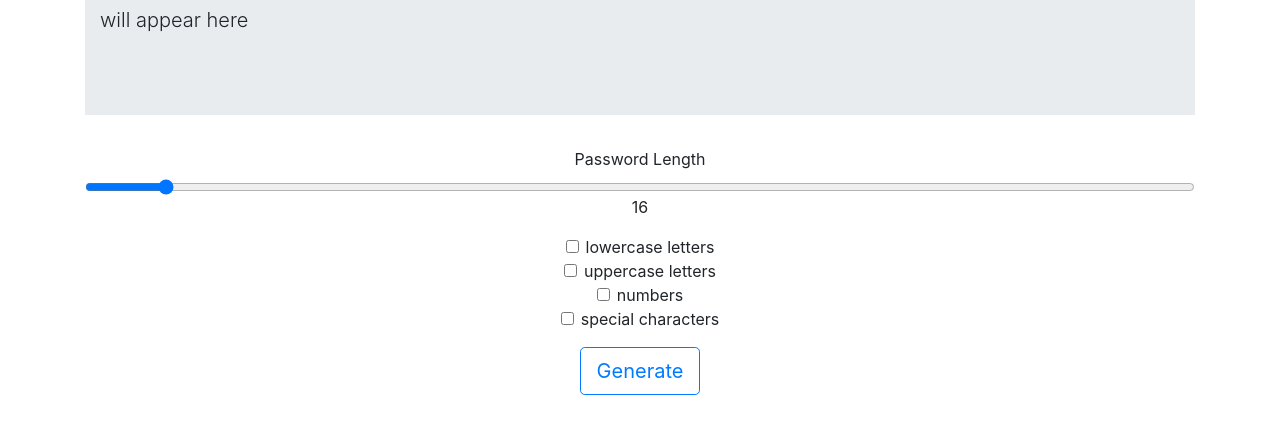
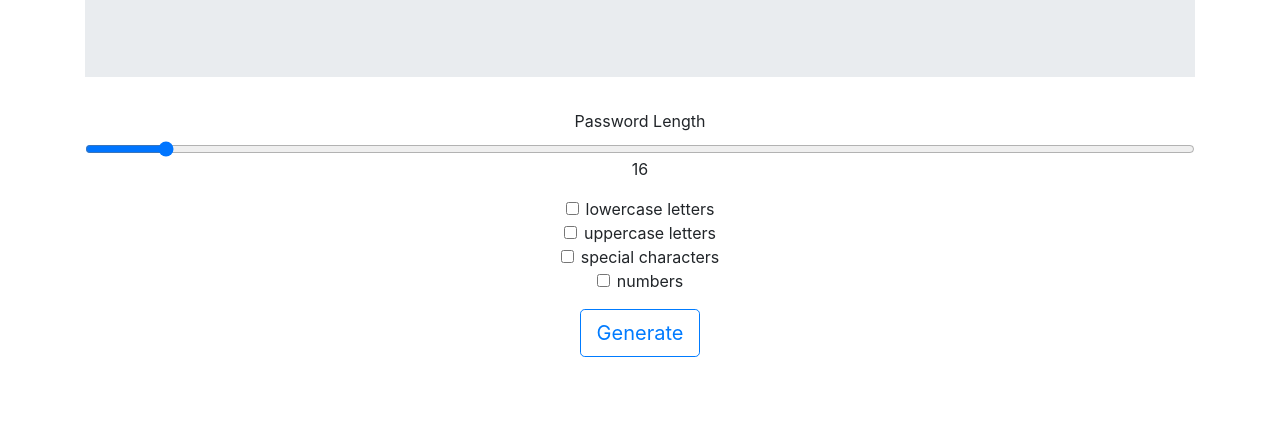
Before and after one commit to jacksonopp/password-gen, a plain HTML site: page index.html in a window 1280 px wide. Shown: the part 134-568 px from the top of the page. Drawn offline with nearby package versions, Linux system fonts and the light colour scheme.

Commit message:
did some code cleanup

```diff
--- a/app.js
+++ b/app.js
@@ -30,6 +30,7 @@ function start() {
     }
   }
 
+  // from stack overflow
   function shuffleArray(a) {
     let j, x, i;
     for (i = a.length - 1; i > 0; i--) {
@@ -59,7 +60,7 @@ function start() {
       howManyTypes++
     }
 
-    console.log("howMany", howManyTypes)
+    // console.log("howMany", howManyTypes)
 
     if (howManyTypes > 0) {
       if (areLowercase) {
@@ -88,7 +89,7 @@ function start() {
     const wantsUpper = uppercaseCheckBox.checked;
     const wantsSpecial = numberCheckBox.checked;
     const wantsNumber = specialCheckBox.checked;
-    console.log("stuff", wantsLower, wantsUpper, wantsSpecial, wantsNumber);
+    // console.log("stuff", wantsLower, wantsUpper, wantsSpecial, wantsNumber);
     generatePassword(slider.value, wantsLower, wantsUpper, wantsSpecial, wantsNumber);
   })
 }
--- a/index.html
+++ b/index.html
@@ -19,9 +19,7 @@
                <div class="jumbotron jumbotron-fluid">
                   <div class="container">
                      <h1 class="display-4">Your Password:</h1>
-                     <p class="lead" id="password">
-                        will appear here
-                     </p>
+                     <p class="lead" id="password"></p>
                   </div>
                </div>
             </div>
@@ -75,7 +73,7 @@
                         id="number-check"
                      />
                      <label class="form-check-label" for="defaultCheck1">
-                        numbers
+                        special characters
                      </label>
                   </div>
                   <!-- special characters  -->
@@ -87,7 +85,7 @@
                         id="special-check"
                      />
                      <label class="form-check-label" for="defaultCheck1">
-                        special characters
+                        numbers
                      </label>
                   </div>
                   <button
```
